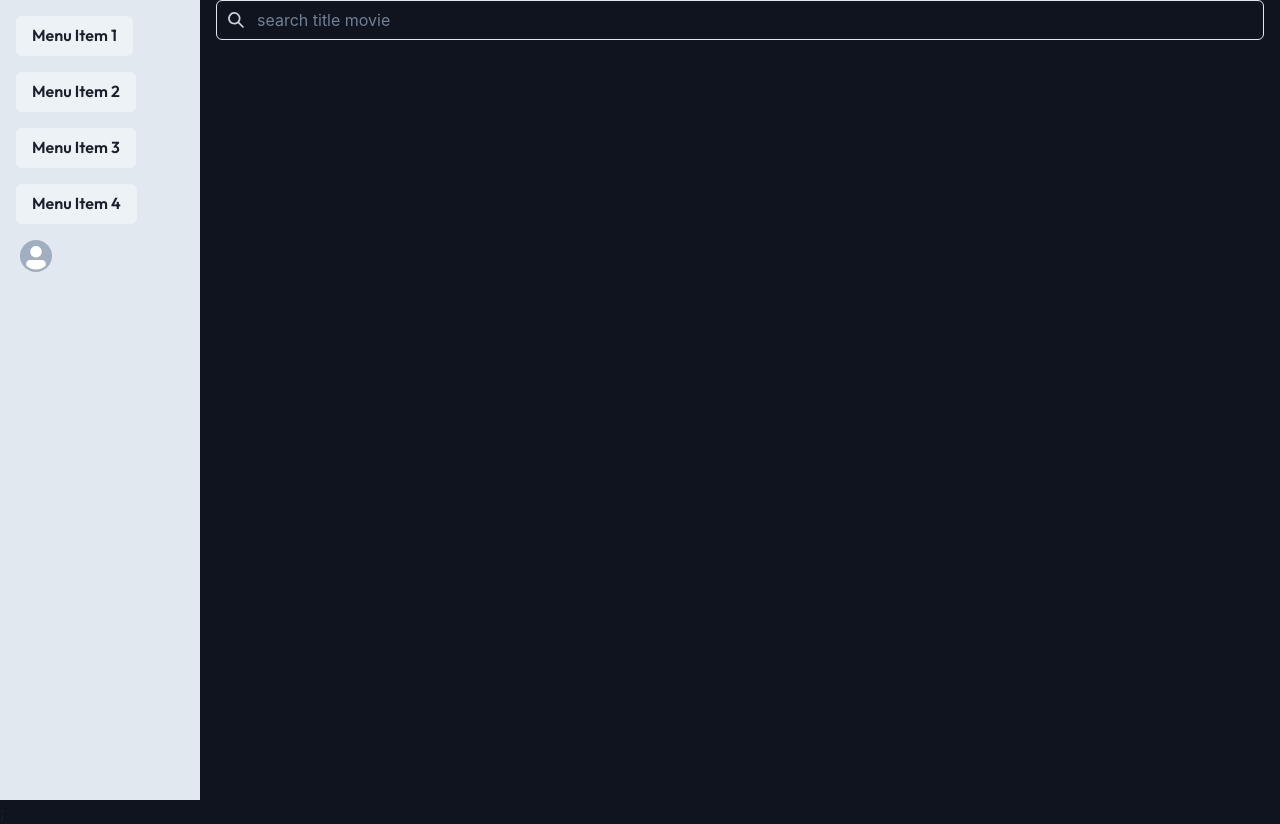
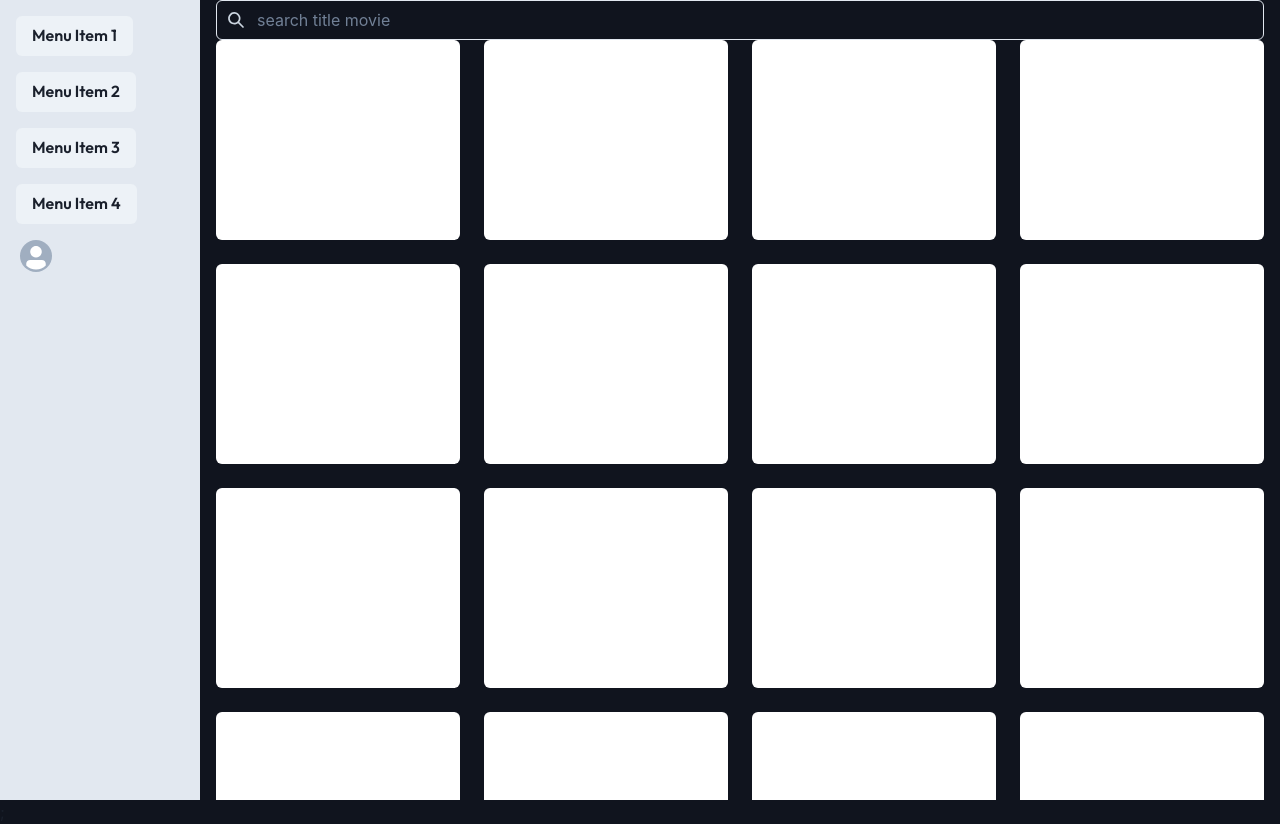
Before and after one commit to rojasmart/entertainment-web-app, a React (Vite) app: page /Home in a window 1280 px wide. Built offline with nearby package versions, Linux system fonts and the light colour scheme; no server answers; sample sign-in values are in the browser's storage.

Commit message:
--add gridcard component

```diff
--- /dev/null
+++ b/src/pages/Components/MovieGrid.jsx
@@ -0,0 +1,60 @@
+import { Grid, Box } from "@chakra-ui/react";
+
+import { SearchIcon } from "@chakra-ui/icons";
+
+export const MovieGrid = () => {
+  return (
+    <Grid templateColumns="repeat(4, 1fr)" gap={6}>
+      <Box bg="white" height="200px" borderRadius="md" p={3}>
+        {/* Card content goes here */}
+      </Box>
+      <Box bg="white" height="200px" borderRadius="md" p={3}>
+        {/* Card content goes here */}
+      </Box>
+      <Box bg="white" height="200px" borderRadius="md" p={3}>
+        {/* Card content goes here */}
+      </Box>
+      <Box bg="white" height="200px" borderRadius="md" p={3}>
+        {/* Card content goes here */}
+      </Box>
+      <Box bg="white" height="200px" borderRadius="md" p={3}>
+        {/* Card content goes here */}
+      </Box>
+      <Box bg="white" height="200px" borderRadius="md" p={3}>
+        {/* Card content goes here */}
+      </Box>
+      <Box bg="white" height="200px" borderRadius="md" p={3}>
+        {/* Card content goes here */}
+      </Box>
+      <Box bg="white" height="200px" borderRadius="md" p={3}>
+        {/* Card content goes here */}
+      </Box>
+      <Box bg="white" height="200px" borderRadius="md" p={3}>
+        {/* Card content goes here */}
+      </Box>
+      <Box bg="white" height="200px" borderRadius="md" p={3}>
+        {/* Card content goes here */}
+      </Box>
+      <Box bg="white" height="200px" borderRadius="md" p={3}>
+        {/* Card content goes here */}
+      </Box>
+      <Box bg="white" height="200px" borderRadius="md" p={3}>
+        {/* Card content goes here */}
+      </Box>
+      <Box bg="white" height="200px" borderRadius="md" p={3}>
+        {/* Card content goes here */}
+      </Box>
+      <Box bg="white" height="200px" borderRadius="md" p={3}>
+        {/* Card content goes here */}
+      </Box>
+      <Box bg="white" height="200px" borderRadius="md" p={3}>
+        {/* Card content goes here */}
+      </Box>
+      <Box bg="white" height="200px" borderRadius="md" p={3}>
+        {/* Card content goes here */}
+      </Box>
+
+      {/* Add more cards as needed */}
+    </Grid>
+  );
+};
--- a/src/pages/Home/index.jsx
+++ b/src/pages/Home/index.jsx
@@ -13,6 +13,7 @@ import {
 import { useContext } from "react"; // Import useContext hook from React
 import { AuthContext } from "../../contexts/auth"; // Import your AuthGoogleContext
 import { SearchInput } from "../Components/SearchInput";
+import { MovieGrid } from "../Components/MovieGrid";
 
 export const Layout = ({ children }) => {
   const { signOut } = useContext(AuthContext); // Access signOut function from the context
@@ -62,6 +63,7 @@ export const Home = () => {
     <Layout>
       <Container maxW={"100%"}>
         <SearchInput />
+        <MovieGrid />
       </Container>
     </Layout>
   );
```
